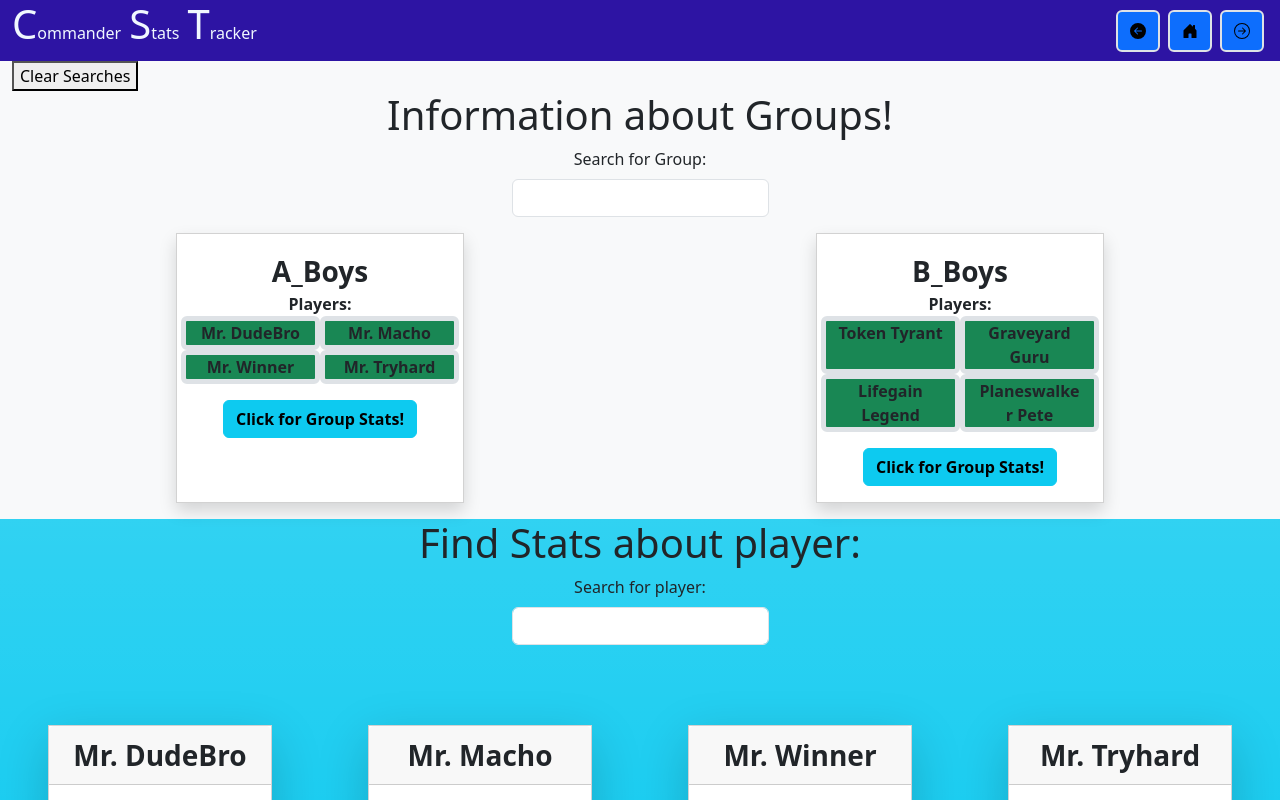
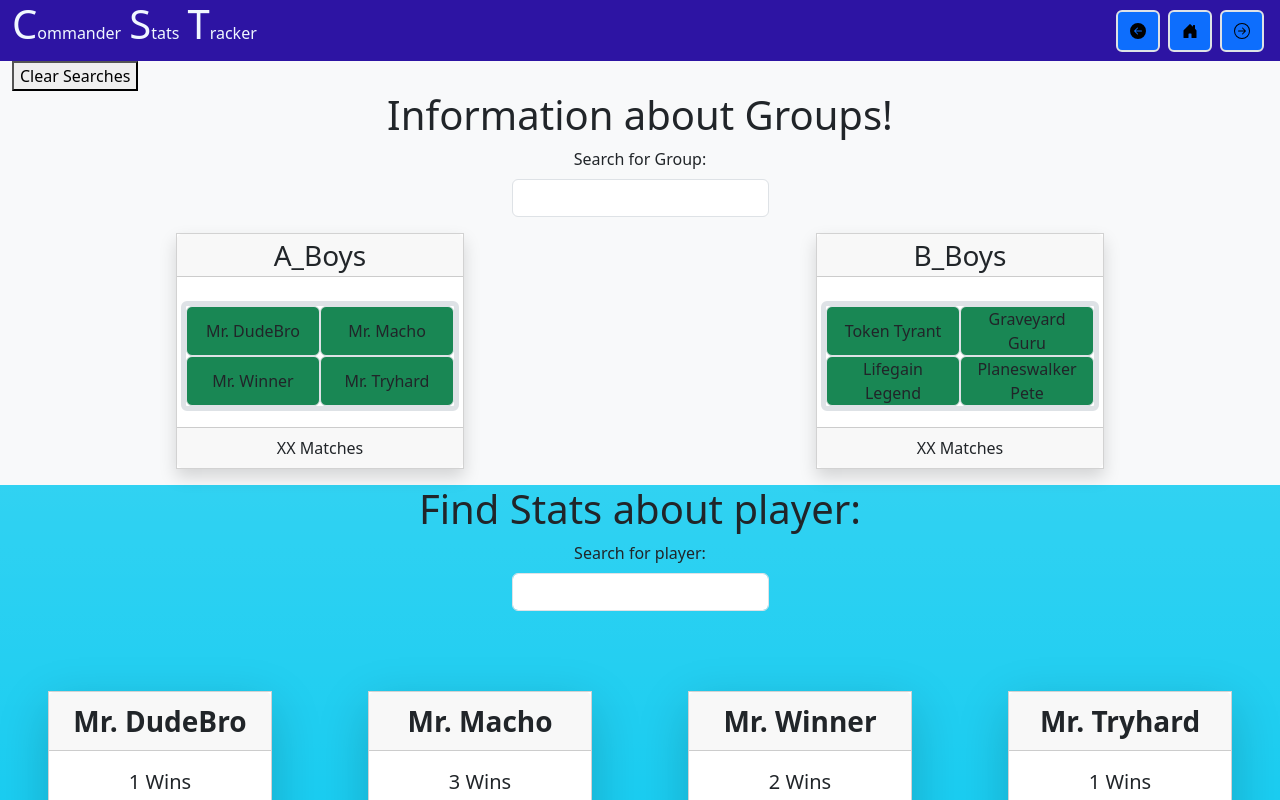
Before and after one commit to jakboa/commanderstatstracker, a React (Create React App) app: page / in a window 1280 px wide. Shown: the top 800 px of the page. Built offline with nearby package versions, Linux system fonts and the light colour scheme; no server answers.

Commit message:
v0.18.38 General Update
- More UI added to the Cards on the homepage.

```diff
--- a/src/views/Homepage/HomepageGroupSingle.js
+++ b/src/views/Homepage/HomepageGroupSingle.js
@@ -1,13 +1,16 @@
-import React from "react";
+import React, { useState } from "react";
 import { useNavigate } from "react-router-dom";
 
 import Card from "react-bootstrap/Card";
-import Button from "react-bootstrap/Button";
+//import Button from "react-bootstrap/Button";
 import Row from "react-bootstrap/Row";
 import Col from "react-bootstrap/Col";
 
 
 export default function HomepageSingleGroup( {groupName, groupPlayers} ) {
+
+    const [mouseEnter, setMouseEnter] = useState(null);
+    const [mouseEnterPlayer, setMouseEnterPlayer] = useState(null);
 
     const navigate = useNavigate();
 
@@ -19,21 +22,21 @@ export default function HomepageSingleGroup( {groupName, groupPlayers} ) {
     //<Card.Header className="fs-5 fw-bold rounded-0">{groupName}</Card.Header>
 
     return (
-        <Card className="rounded-0 shadow cardCSS" style={{ width: '18rem' }} onClick={handleGroupClick}>
-            <Card.Body className="">
-                <Card.Text className="fw-bold fs-3 py-0 my-0">{groupName}</Card.Text>
-                <Card.Text className="fw-bold py-0 my-0">Players:</Card.Text>
-                <Row>
+        <Card className={`rounded-0 shadow cardCSS ${mouseEnter === groupName ? "bg-light fw-bold" : "" }`} style={{ width: '18rem' }} onClick={handleGroupClick} onMouseEnter={()=> setMouseEnter(groupName)} onMouseLeave={()=> setMouseEnter(null)}>
+            <Card.Header className="fs-3 py-0 mt-0 mb-2">{groupName}</Card.Header>
+            <Card.Body className="d-flex flex-column">
+                <Row className="border rounded border-5 flex-fill">
                 {groupPlayers[0].map((player,index) => {
                     return(
-                        <Col md={6} key={index} className="border rounded border-5 bg-success fw-bold">
-                            <Card.Text className="py-0 my-0">{player}</Card.Text>
+                        <Col md={6} key={index} className=  {`border rounded bg-success d-flex justify-content-center align-items-center ${mouseEnterPlayer === index ? "bg-light fw-bold" : "" }`}
+                            onMouseEnter={()=> setMouseEnterPlayer(index)} onMouseLeave={()=> setMouseEnterPlayer(null)}>
+                            <Card.Text className="">{player}</Card.Text>
                         </Col>
                     )
                 })}
                 </Row>
-                <Button className="mt-3 fw-bold" variant="info" onClick={handleGroupClick}>Click for Group Stats!</Button>
             </Card.Body>
+            <Card.Footer>XX Matches</Card.Footer>
         </Card>
 
     );
```
